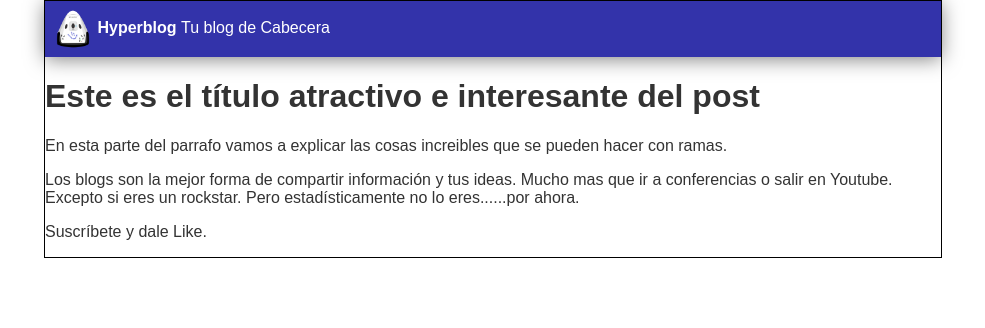
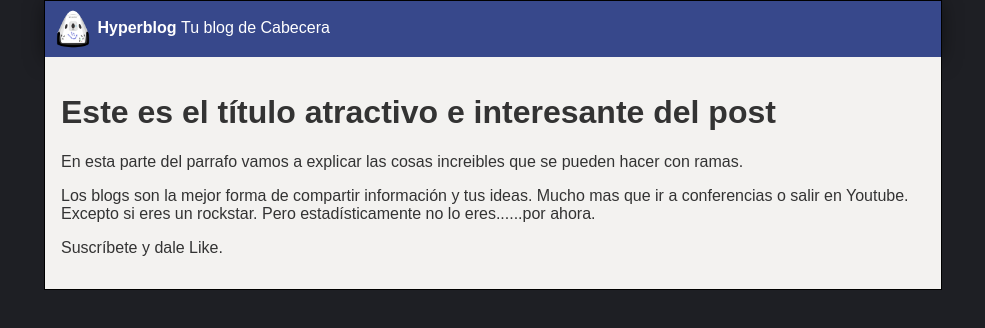
Before and after one commit to riosraul/Hyperblog, a plain HTML site: page Blogpost.html in a window 1280 px wide. Shown: the whole page, without its empty margins (147-1132 px from the left). Drawn offline with Linux system fonts and the light colour scheme.

Commit message:
color de fondo, logo y mejor color de header

```diff
--- a/css/style.css
+++ b/css/style.css
@@ -1,6 +1,7 @@
 body
 {
     color:#333;
+    background: #1e1f24;
     text-align: center;
     font-family: Arial, Helvetica, sans-serif;
     font-size: 16px;
@@ -10,7 +11,7 @@ body
 
 #cabecera
 {
-    background: #33a;
+    background: #37488b;
     box-shadow: 0px 2px 20px 0px rgba(0, 0, 0, 0.5);
     color: white;
     font-weight: bold;
@@ -39,3 +40,9 @@ body
     width: 40px;
     vertical-align: middle;
 }
+
+#post
+{
+    background-color: rgb(243, 242, 240);
+    padding: 1em;
+}
```
